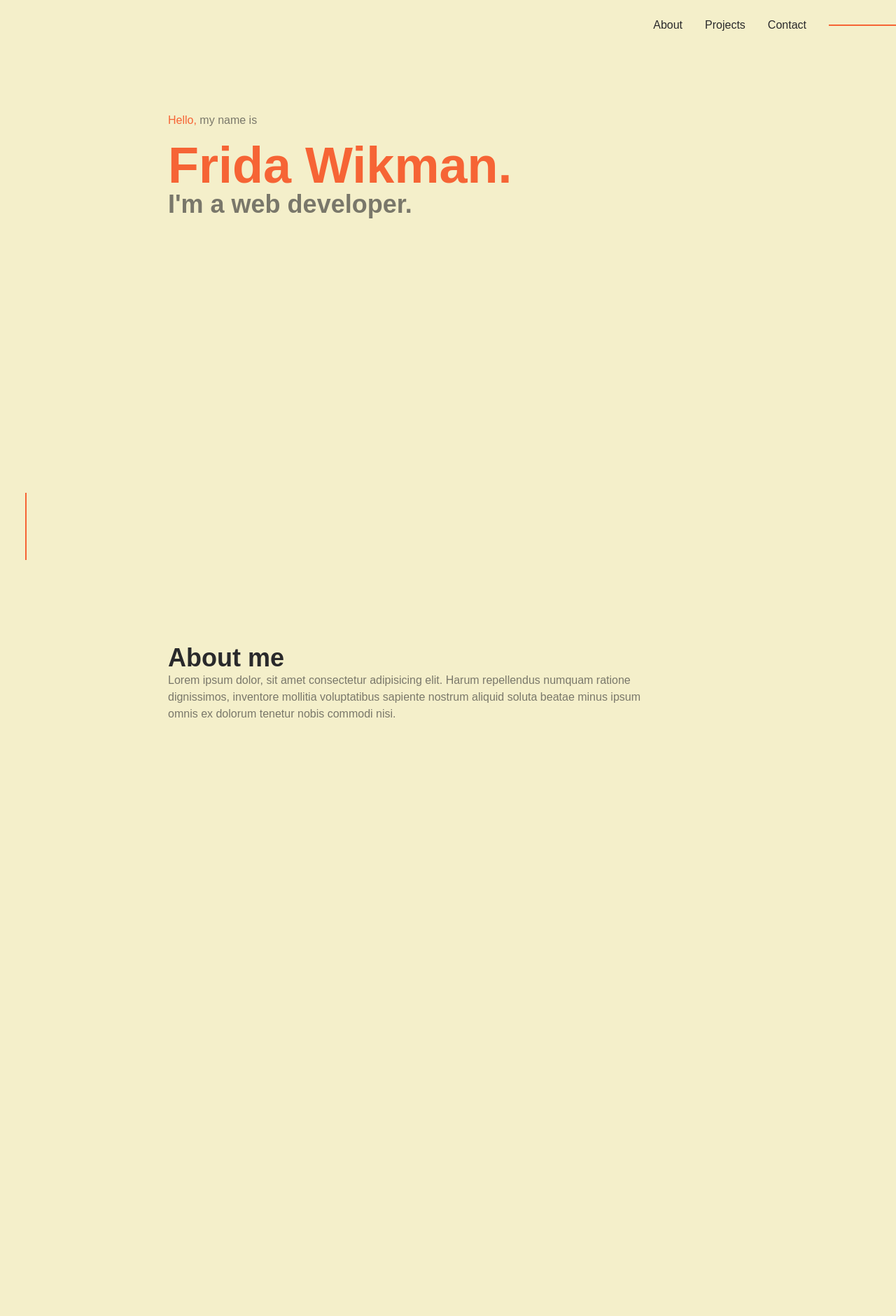
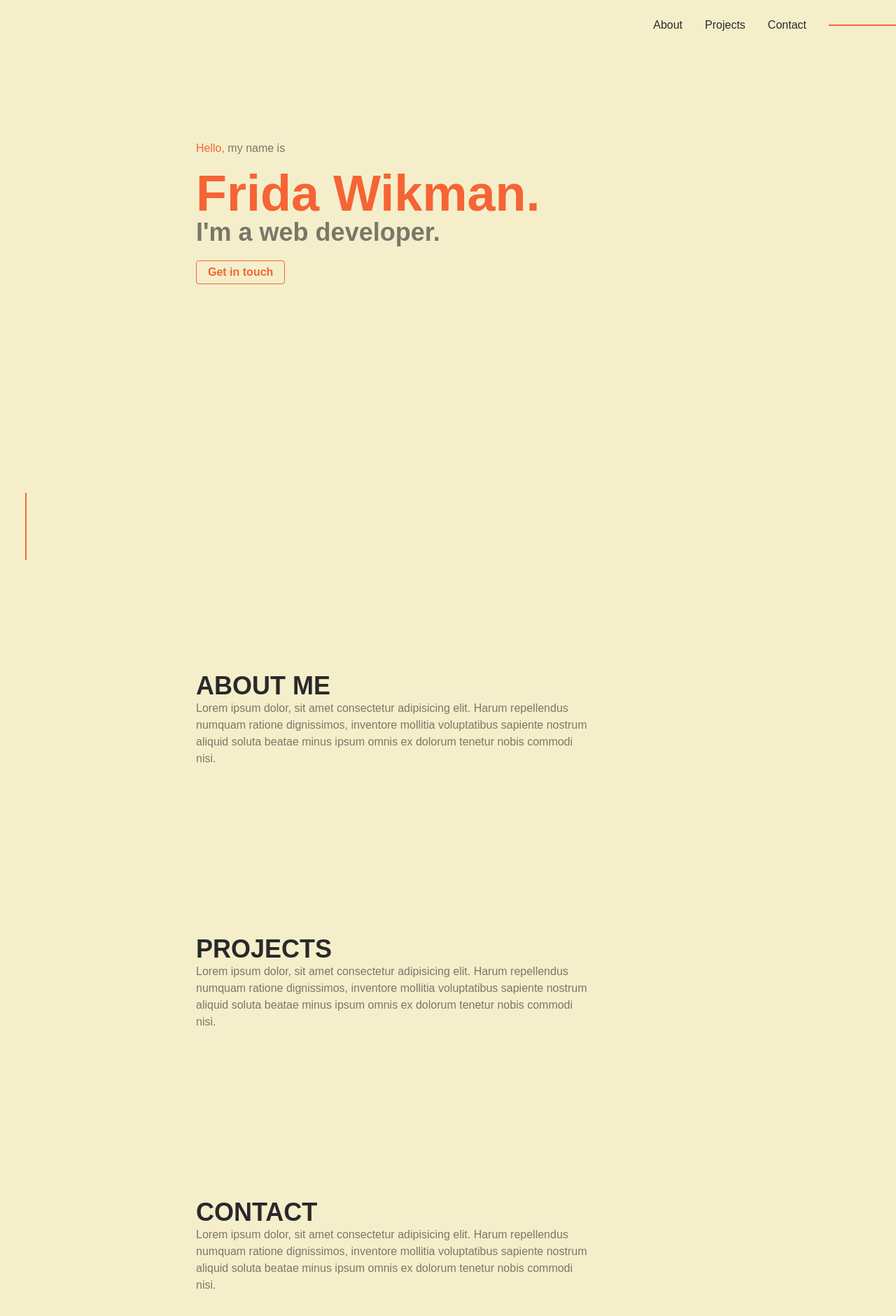
Before and after one commit to FridaWikman/portfolio, a React (Vite) app: page / in a window 1280 px wide. Shown: the top 1880 px of the page at 70% size. Before the commit the page ends 1112 px from the top, so only its background shows below. Built offline with nearby package versions, Linux system fonts and the light colour scheme; some icons are missing.

Commit message:
Added sections

```diff
--- a/src/App.css
+++ b/src/App.css
@@ -4,6 +4,7 @@ body {
   /* background-color: #1d2433; */
   background-color: #f4efca;
   color: #29292b;
+  /* color: #29292b99; */
   font-family: sans-serif;
 }
 
--- a/src/App.jsx
+++ b/src/App.jsx
@@ -36,7 +36,7 @@ function App() {
       </div>
 
       <main className="min-h-screen pt-10 mx-40">
-        <section className="p-20 min-h-screen">
+        <section className="p-30 min-h-screen">
           <div className="mb-16 lg:pr-14 pt-10">
             <h1 className="mb-4">
               <span className="accent-color">Hello,</span>
@@ -48,38 +48,38 @@ function App() {
             <h3 className="text-4xl font-semibold opacity-60">
               I'm a web developer.
             </h3>
-            {/* <div className="mt-16 flex justify-between max-w-[60px]">
-              <a
-                href="https://github.com/FridaWikman"
-                target="_blank"
-                rel="noopener noreferrer"
-                className="accent-hover hover:rotate-6 transition-transform"
-              >
-                <Icon icon="hugeicons:github" width="25" height="25" />
-              </a>
-              <a
-                href=""
-                className="accent-hover hover:rotate-6 transition-transform"
-              >
-                <Icon icon="hugeicons:linkedin-02" width="25" height="25" />
-              </a>
-            </div> */}
+            <button class="bg-transparent  accent-color  font-semibold mt-5  py-1 px-4 border  hover:border-transparent rounded">
+              Get in touch
+            </button>
           </div>
-          {/* <div className="content-div lg:pr-8">
-          <h4 className="text-xl font-medium mb-2">About</h4>
-          <p className="text-base font-semibold opacity-60 leading-normal">
+        </section>
+        <section id="about" className="p-30 max-w-9/10 ">
+          <h4 id="about" className="text-4xl font-bold">
+            ABOUT ME
+          </h4>
+          <p className="text-base max-w-9/10 opacity-60 leading-normal">
             Lorem ipsum dolor, sit amet consectetur adipisicing elit. Harum
             repellendus numquam ratione dignissimos, inventore mollitia
             voluptatibus sapiente nostrum aliquid soluta beatae minus ipsum
             omnis ex dolorum tenetur nobis commodi nisi.
           </p>
-        </div> */}
         </section>
-        <section id="about" className="p-20 max-w-9/10 ">
+        <section id="projects" className="p-30 max-w-9/10 ">
           <h4 id="about" className="text-4xl font-bold">
-            About me
+            PROJECTS
           </h4>
-          <p className="text-base  opacity-60 leading-normal">
+          <p className="text-base max-w-9/10 opacity-60 leading-normal">
+            Lorem ipsum dolor, sit amet consectetur adipisicing elit. Harum
+            repellendus numquam ratione dignissimos, inventore mollitia
+            voluptatibus sapiente nostrum aliquid soluta beatae minus ipsum
+            omnis ex dolorum tenetur nobis commodi nisi.
+          </p>
+        </section>
+        <section id="contact" className="p-30 max-w-9/10 ">
+          <h4 id="about" className="text-4xl font-bold">
+            CONTACT
+          </h4>
+          <p className="text-base max-w-9/10 opacity-60 leading-normal">
             Lorem ipsum dolor, sit amet consectetur adipisicing elit. Harum
             repellendus numquam ratione dignissimos, inventore mollitia
             voluptatibus sapiente nostrum aliquid soluta beatae minus ipsum
```
